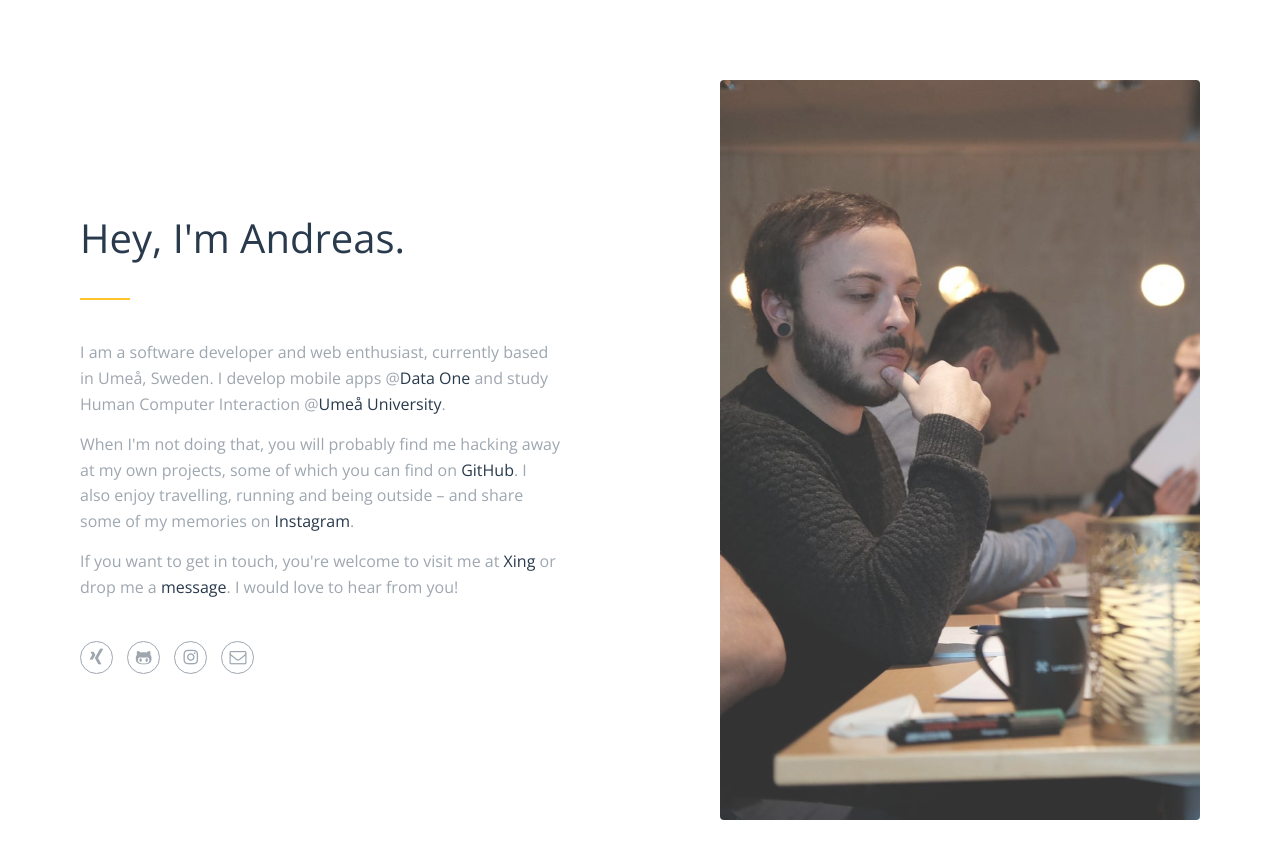
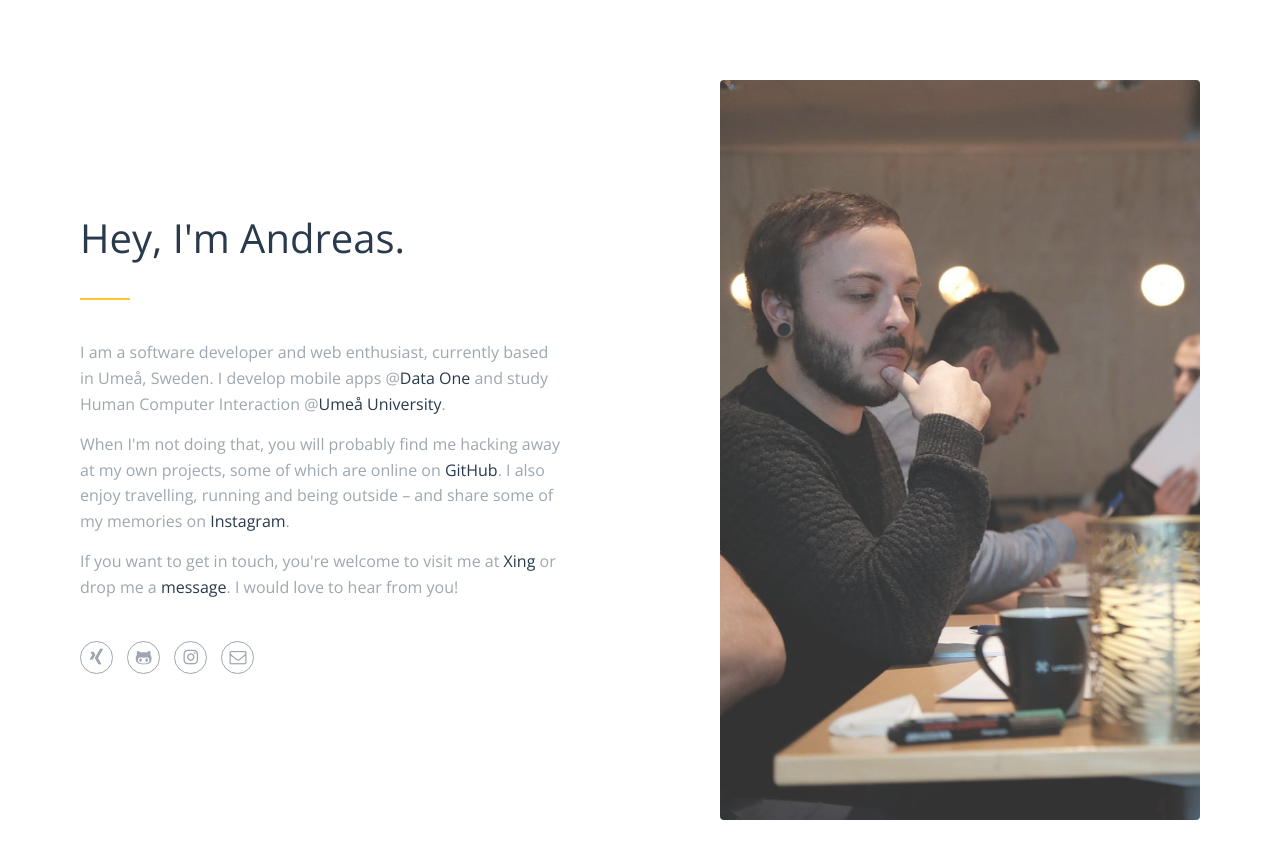
Before and after one commit to andrsphil/andrsphil.github.io, a Jekyll site: the page built from index.html, in a window 1280 px wide. Shown: the top 859 px of the page. Built offline with Jekyll 4.4.1, drawn with Linux system fonts in a browser that asks for light colours.

Commit message:
Rephrase bio

```diff
--- a/index.html
+++ b/index.html
@@ -9,7 +9,7 @@ title: Hi!
       <h1>Hey, I'm Andreas.</h1>
       <p>I am a software developer and web enthusiast, currently based in Umeå, Sweden. I develop mobile apps @<a href="https://www.dataone.de" target="_blank">Data One</a> and study Human Computer Interaction @<a href="https://www.umu.se" target="_blank">Umeå University</a>.</p>
 
-      <p>When I'm not doing that, you will probably find me hacking away at my own projects, some of which you can find on <a href="https://www.github.com/anphil" target="_blank">GitHub</a>. I also enjoy travelling, running and being outside – and share some of my memories on <a href="https://www.instagram.com/an_.di" target="_blank">Instagram</a>.</p>
+      <p>When I'm not doing that, you will probably find me hacking away at my own projects, some of which are online on <a href="https://www.github.com/anphil" target="_blank">GitHub</a>. I also enjoy travelling, running and being outside – and share some of my memories on <a href="https://www.instagram.com/an_.di" target="_blank">Instagram</a>.</p>
 
       <p>If you want to get in touch, you're welcome to visit me at <a href="https://www.xing.com/profile/Andreas_Philippi4" target="_blank">Xing</a> or drop me a <a href="mailto:hi_andreas@outlook.com">message</a>. I would love to hear from you!</p>
       <ul class="buttons">
```
